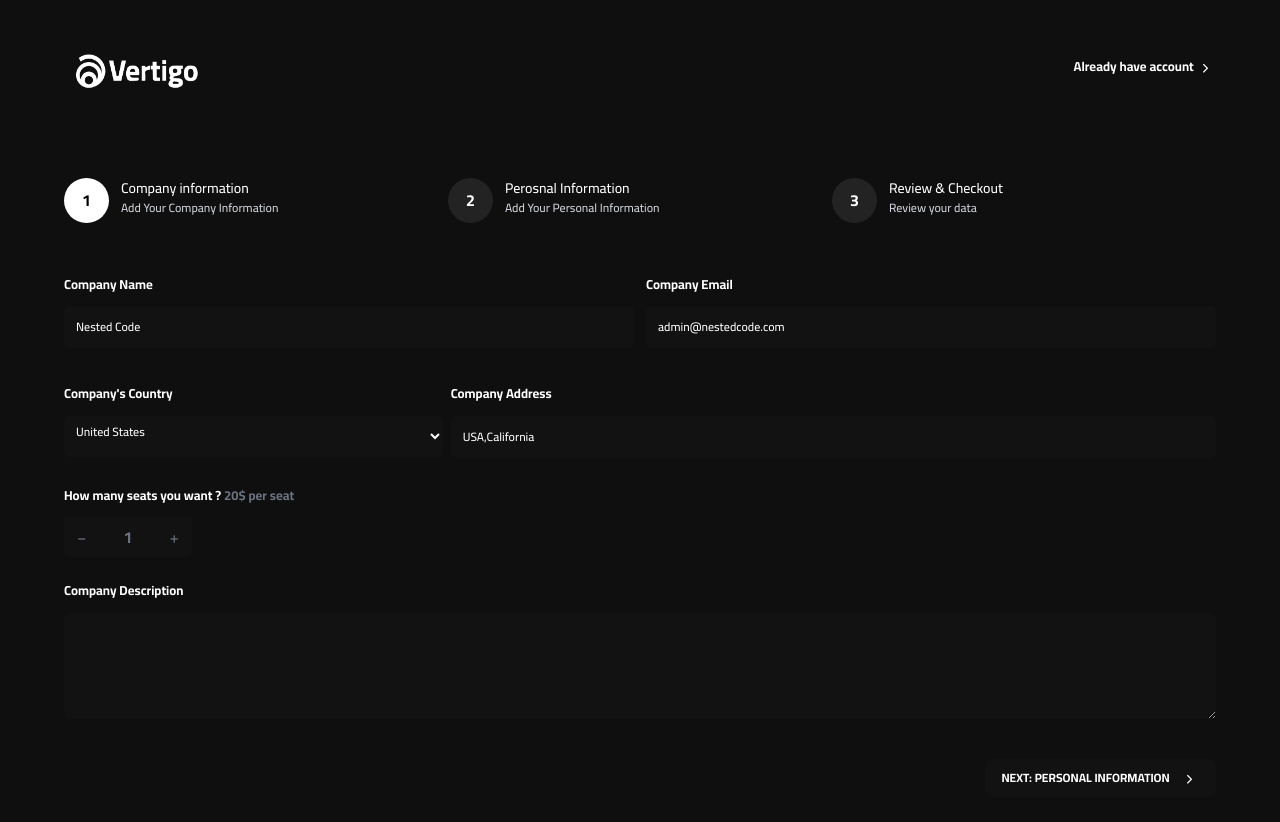
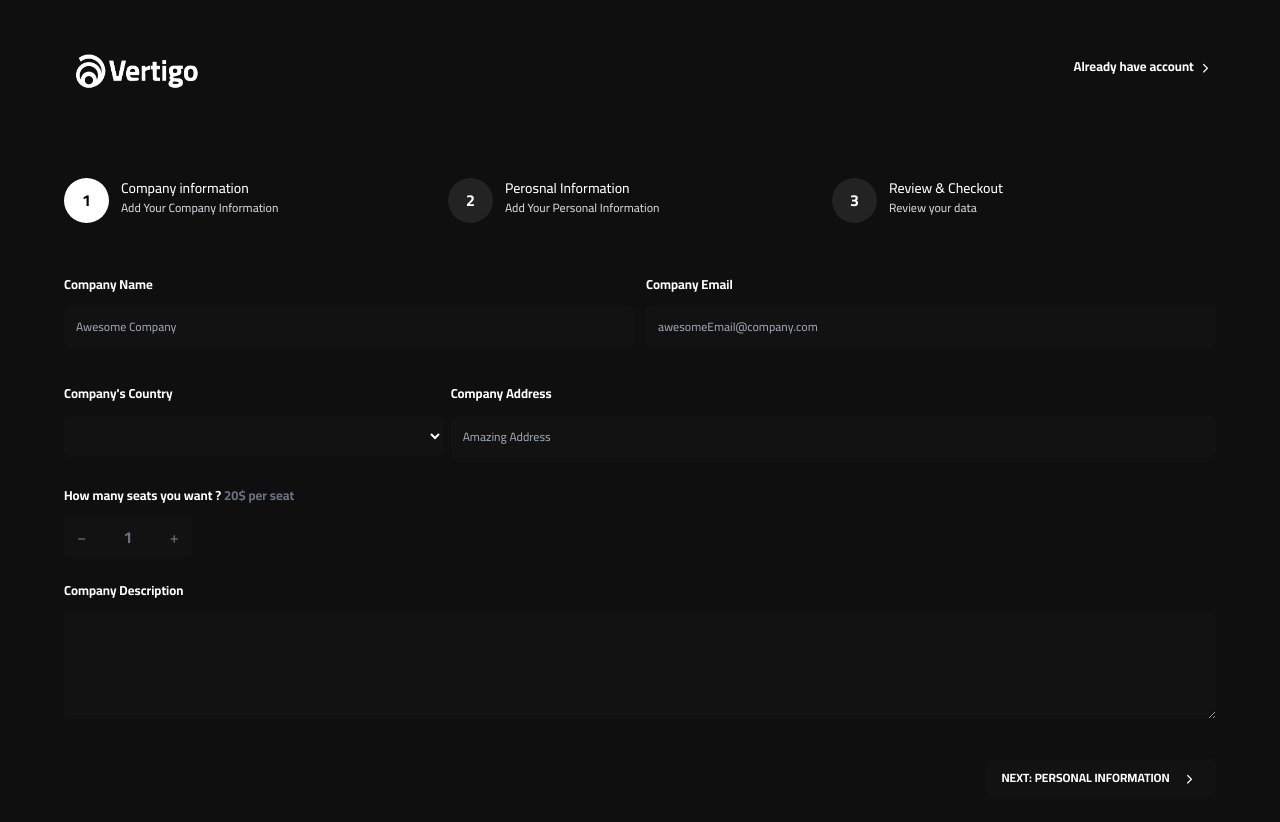
Before and after one commit to Neamix/Vertigo-The-New-Ara, a Vue app: page /register/company in a window 1280 px wide. Shown: the top 822 px of the page. Built offline with nearby package versions, Linux system fonts and the light colour scheme; what @splidejs/vue-splide, vue-sweetalert2 would draw is missing.

Commit message:
remove static payload

```diff
--- a/src/stores/RegisterStore.js
+++ b/src/stores/RegisterStore.js
@@ -5,18 +5,18 @@ import axios from "axios";
 export const useRegisterStore = defineStore('registerStore',{
     state: () => ({
         company: {
-            name: "Nested Code",
-            email: "admin@nestedcode.com",
-            country: "United States",
-            address: "USA,California",
+            name: null,
+            email: null,
+            country: null,
+            address: null,
             seats: 1,
             description: "",
             user: {
-                name: "Adam Jerry",
-                email: "adam_jerry@gmail.com",
-                phone: "01118165546",
-                password: "AG616433",
-                password_confirm: "AG616433"
+                name: null,
+                email: null,
+                phone: null,
+                password: null,
+                password_confirm: null
             },
             billing: {
                 id: null,
@@ -25,8 +25,8 @@ export const useRegisterStore = defineStore('registerStore',{
                 email: null
             }
         },
-        currentRegisterName: "Checkout",
-        nextStep: "Checkout",
+        currentRegisterName: "CompanyInfo",
+        nextStep: "CompanyInfo",
     }),
 
     actions: {
```
